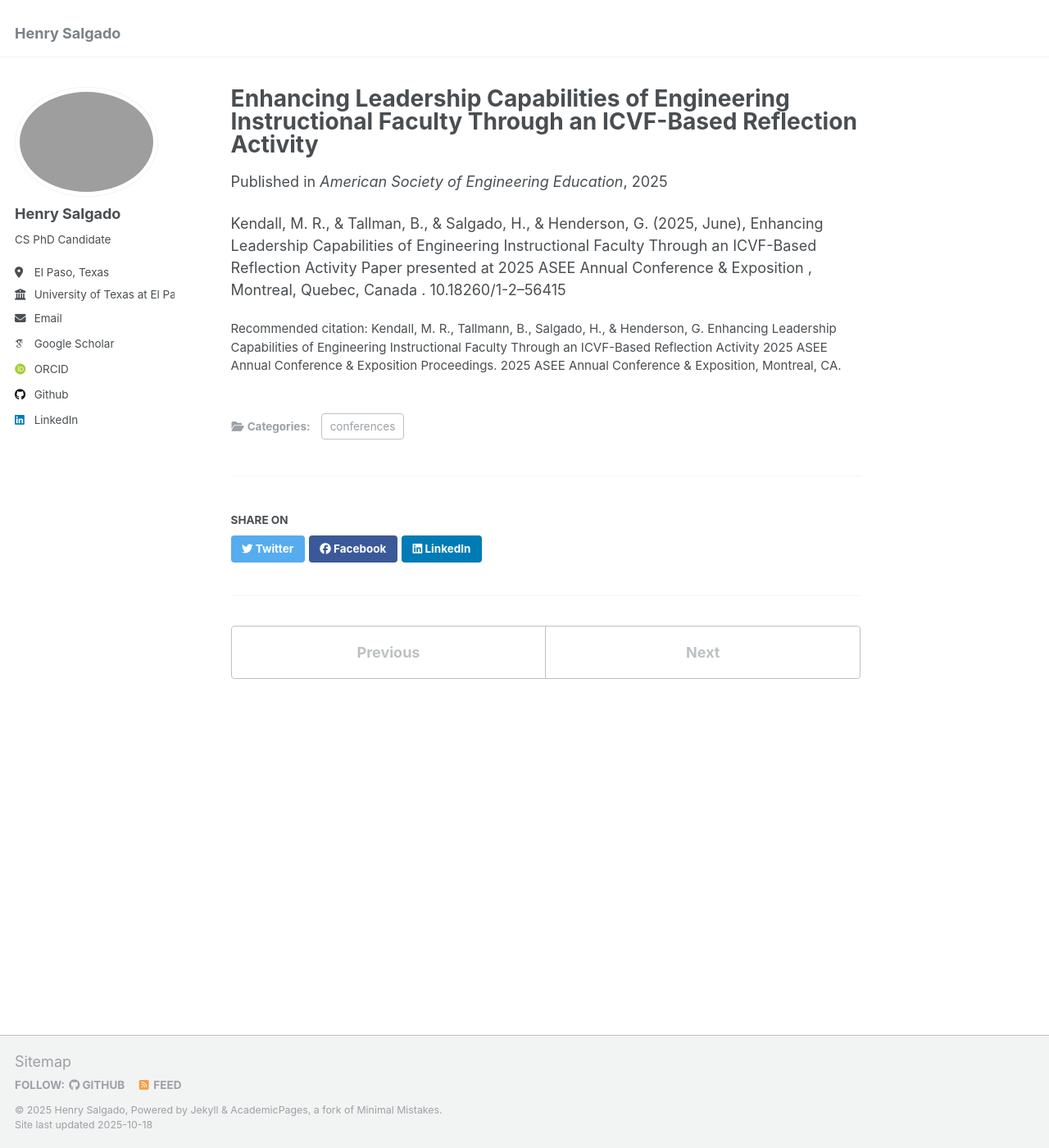
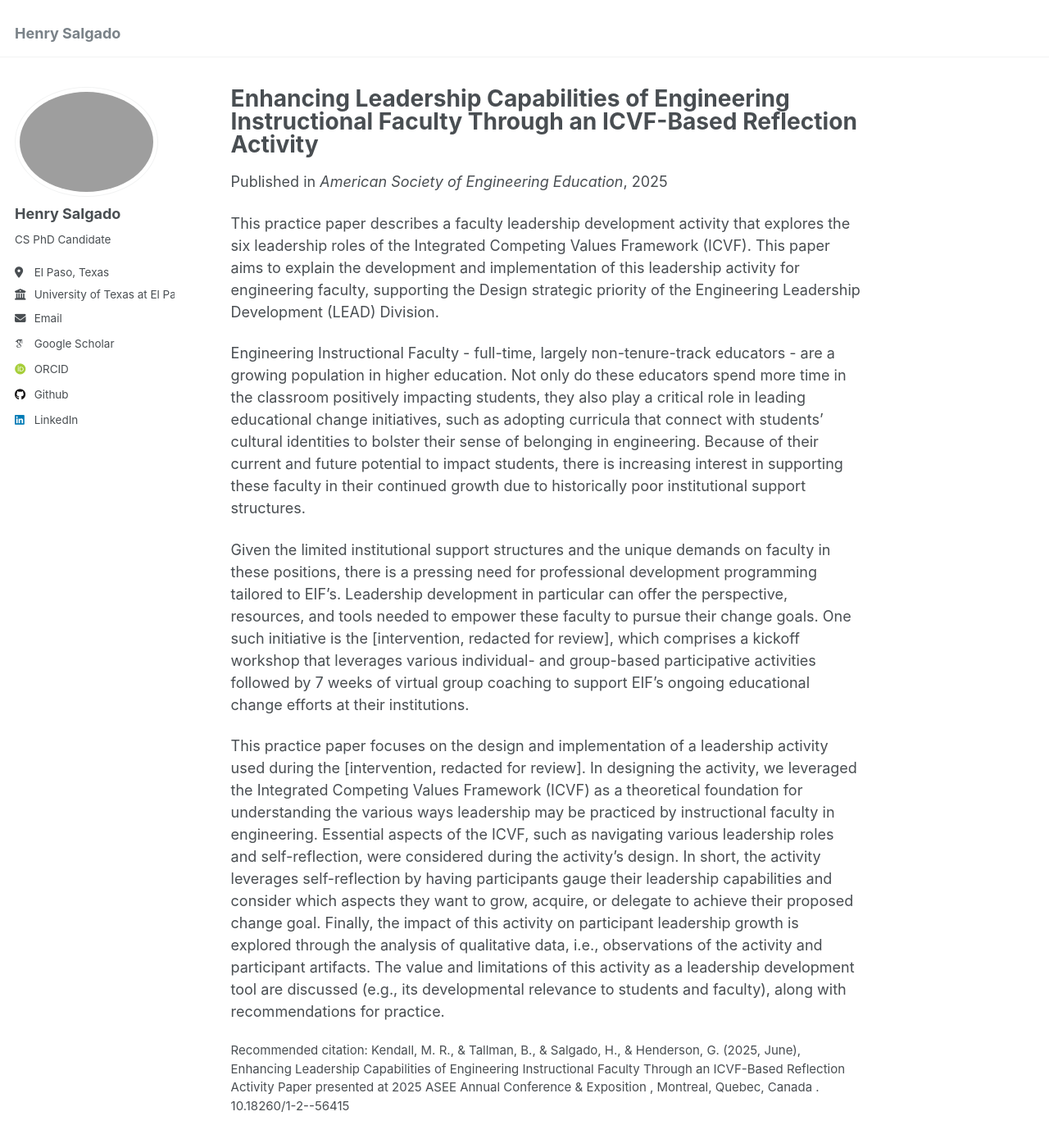
Before and after one commit to eigenhenry/eigenhenry.github.io, a Jekyll site: the page built from _publications/2025-06-25-paper-title-number-6.md, in a window 1280 px wide and 1400 px high. Shown: the whole window at 82% size. Built offline with Jekyll 4.4.1, drawn with Linux system fonts in a browser that asks for light colours; some web fonts are replaced.

Commit message:
Revise permalink, citation, and add paper description
Updated permalink and citation format for the paper. Added a detailed description of the leadership development activity for engineering faculty.

```diff
--- a/_publications/2025-06-25-paper-title-number-6.md
+++ b/_publications/2025-06-25-paper-title-number-6.md
@@ -2,10 +2,16 @@
 title: "Enhancing Leadership Capabilities of Engineering Instructional Faculty Through an ICVF-Based Reflection Activity"
 collection: publications
 category: conferences
-permalink: "to appear"
+permalink: "https://peer.asee.org/enhancing-leadership-capabilities-of-engineering-instructional-faculty-through-an-icvf-based-reflection-activity"
 date: 2025-06-25
 venue: "American Society of Engineering Education"
-citation: "Kendall, M. R., Tallmann, B., Salgado, H., & Henderson, G. Enhancing Leadership Capabilities of Engineering Instructional Faculty Through an ICVF-Based Reflection Activity 2025 ASEE Annual Conference & Exposition Proceedings. 2025 ASEE Annual Conference & Exposition, Montreal, CA."
+citation: "Kendall, M. R., & Tallman, B., & Salgado, H., & Henderson, G. (2025, June), Enhancing Leadership Capabilities of Engineering Instructional Faculty Through an ICVF-Based Reflection Activity Paper presented at 2025 ASEE Annual Conference & Exposition , Montreal, Quebec, Canada . 10.18260/1-2--56415"
 ---
 
-Kendall, M. R., & Tallman, B., & Salgado, H., & Henderson, G. (2025, June), Enhancing Leadership Capabilities of Engineering Instructional Faculty Through an ICVF-Based Reflection Activity Paper presented at 2025 ASEE Annual Conference & Exposition , Montreal, Quebec, Canada . 10.18260/1-2--56415
+This practice paper describes a faculty leadership development activity that explores the six leadership roles of the Integrated Competing Values Framework (ICVF). This paper aims to explain the development and implementation of this leadership activity for engineering faculty, supporting the Design strategic priority of the Engineering Leadership Development (LEAD) Division.
+
+Engineering Instructional Faculty - full-time, largely non-tenure-track educators - are a growing population in higher education. Not only do these educators spend more time in the classroom positively impacting students, they also play a critical role in leading educational change initiatives, such as adopting curricula that connect with students’ cultural identities to bolster their sense of belonging in engineering. Because of their current and future potential to impact students, there is increasing interest in supporting these faculty in their continued growth due to historically poor institutional support structures.
+
+Given the limited institutional support structures and the unique demands on faculty in these positions, there is a pressing need for professional development programming tailored to EIF’s. Leadership development in particular can offer the perspective, resources, and tools needed to empower these faculty to pursue their change goals. One such initiative is the [intervention, redacted for review], which comprises a kickoff workshop that leverages various individual- and group-based participative activities followed by 7 weeks of virtual group coaching to support EIF’s ongoing educational change efforts at their institutions.
+
+This practice paper focuses on the design and implementation of a leadership activity used during the [intervention, redacted for review]. In designing the activity, we leveraged the Integrated Competing Values Framework (ICVF) as a theoretical foundation for understanding the various ways leadership may be practiced by instructional faculty in engineering. Essential aspects of the ICVF, such as navigating various leadership roles and self-reflection, were considered during the activity’s design. In short, the activity leverages self-reflection by having participants gauge their leadership capabilities and consider which aspects they want to grow, acquire, or delegate to achieve their proposed change goal. Finally, the impact of this activity on participant leadership growth is explored through the analysis of qualitative data, i.e., observations of the activity and participant artifacts. The value and limitations of this activity as a leadership development tool are discussed (e.g., its developmental relevance to students and faculty), along with recommendations for practice.
```
